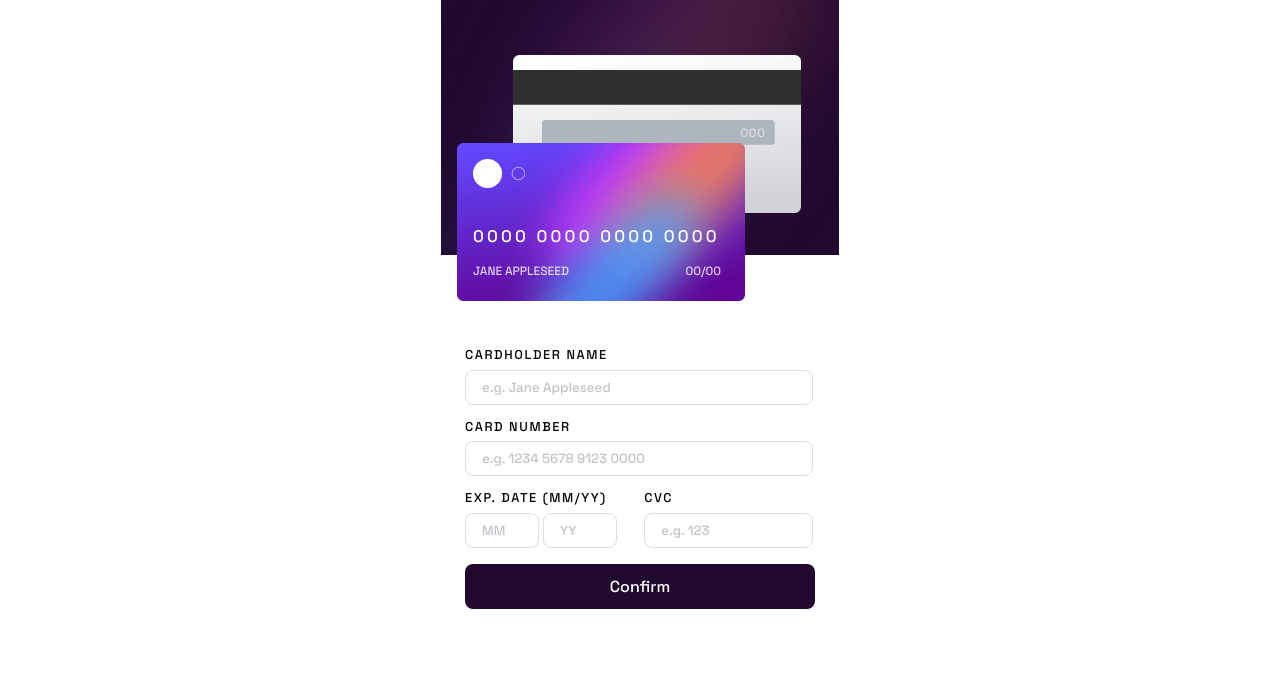
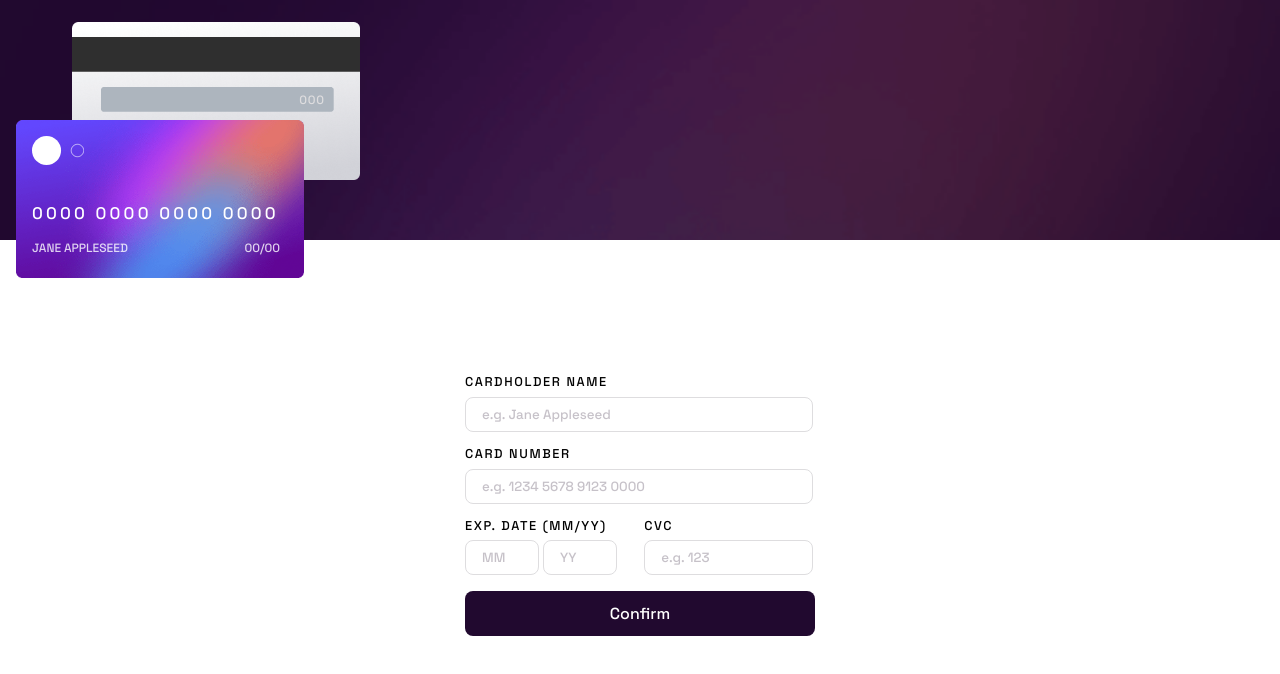
Before and after one commit to Fola-Joe/Interactive-card-details-form, a plain HTML site: page index.html in a window 1280 px wide. Drawn offline with Linux system fonts and the light colour scheme.

Commit message:
Header positioning

```diff
--- a/app.css
+++ b/app.css
@@ -46,11 +46,27 @@ body {
     justify-content: center;
 	width: 100%;
 }
+.wrapper {width: 100%;}
 header {
     position: relative;
+	background-image: url(images/bg-main-mobile.png);
+	background-repeat: no-repeat;
+	background-position: top center;
+	background-size: cover;
+	height: 15rem;
 	width: 100%;
 	margin-left: 0;
 	margin-right: 0;
+	margin-top: 0;
+}
+
+.cards {
+	position: absolute;
+	top: 0;
+	right: 0;
+	left: 0;
+	width: 100%;
+	margin-top: 0;
 }
 
 .img-1, .front-page > img, .back-page > img {
@@ -61,11 +77,11 @@ header {
 	position: relative;
 }
 .front-page {
-	margin-top: -7rem;
+	margin-top: 7.5rem;
 	margin-left: 1rem;
 	z-index: 1;
 }
-.front-info {
+.front-page-info {
 	color: hsl(0, 0%, 100%);
 	position: absolute;
 	top: 1rem;
@@ -91,7 +107,7 @@ h1 {
 	text-transform: uppercase;
 }
 .back-page {
-	margin-top: -15.35rem;
+	margin-top: -16rem;
 	margin-left: 4.5rem;
 	z-index: 0;
 }
@@ -109,6 +125,8 @@ main {
 	margin-top: 8.5rem;
 	padding-left: 1.5rem;
 	padding-right: 1.5rem;
+	margin-left: auto;
+	margin-right: auto;
 }
 h4 {
 	font-size: 0.8rem;
@@ -152,4 +170,10 @@ button {
 	border: none;
 	color: hsl(0, 0%, 100%);
 	background-color: hsl(278, 68%, 11%);
+	transition: all 0.7s;
 }
+button:hover {
+	cursor: pointer;
+	background-color: hsl(270, 3%, 87%);
+	color: hsl(278, 68%, 11%);
+}
--- a/index.html
+++ b/index.html
@@ -11,10 +11,11 @@
 <body>
   <div class="wrapper">
     <header>
-      <img src="images/bg-main-mobile.png" alt="" class="img-1">
+      <div class="cards">
+      <!-- <img src="images/bg-main-mobile.png" alt="" class="img-1"> -->
       <div class="front-page">
         <img src="images/bg-card-front.png" alt="">
-        <section class="front-info">
+        <section class="front-page-info">
           <img src="images/card-logo.svg" alt="" class="img-1-1">
           <h1>0000 0000 0000 0000</h1>
           <div class="info">
@@ -27,6 +28,7 @@
         <img src="images/bg-card-back.png" alt="">
         <p>000</p>
       </div>
+      </div>
     </header>
     <main>
       <div class="input-1">
@@ -35,7 +37,7 @@
       </div>
       <div class="input-2">
         <h4>Card Number</h4>
-        <input type="number" name="number" id="" placeholder="e.g. 1234 5678 9123 0000">
+        <input type="text" name="number" id="" placeholder="e.g. 1234 5678 9123 0000">
       </div>
       <div class="date">
         <div class="exp-date">
@@ -45,7 +47,7 @@
         </div>
         <div class="cvc">
           <h4>CVC</h4>
-          <input type="number" name="cvc" placeholder="e.g. 123">
+          <input type="text" name="cvc" placeholder="e.g. 123">
         </div>
       </div>
       <button>Confirm</button>
```
